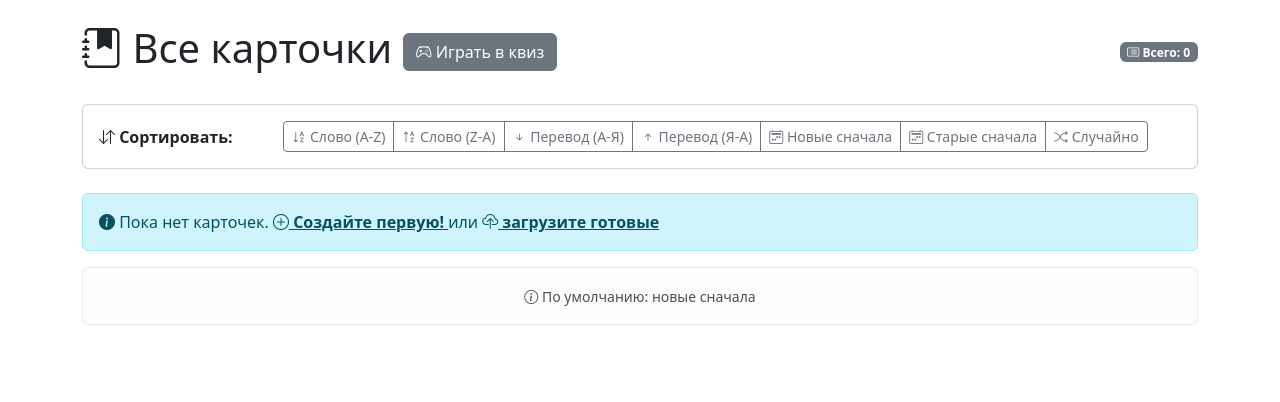
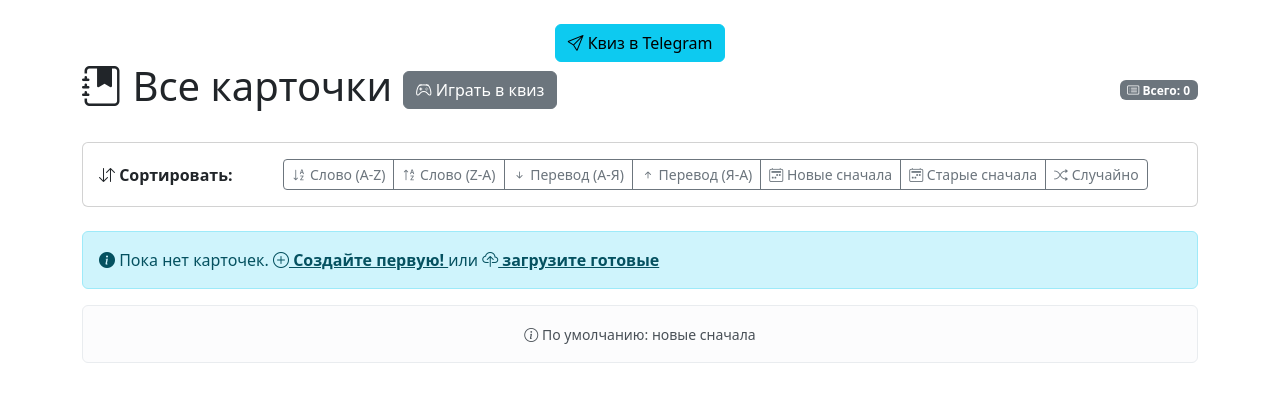
Before and after one commit to VlasVorobyev/wordcards, a Django app: page / in a window 1280 px wide. Shown: the part 56-458 px from the top of the page. Run offline with Django 4.2, Linux system fonts and the light colour scheme; data that the repository does not hold is empty.

Commit message:
feat: add link to Telegram bot

```diff
--- a/cards/templates/cards/base.html
+++ b/cards/templates/cards/base.html
@@ -30,6 +30,7 @@
     </nav>
 
     <div class="container mt-4">
+        <div class="text-center"><a href="https://t.me/word_cards_bot" class="btn btn-info"><i class="bi bi-send"></i> Квиз в Telegram</a></div>
         {% block content %}
         {% endblock %}
     </div>
```
